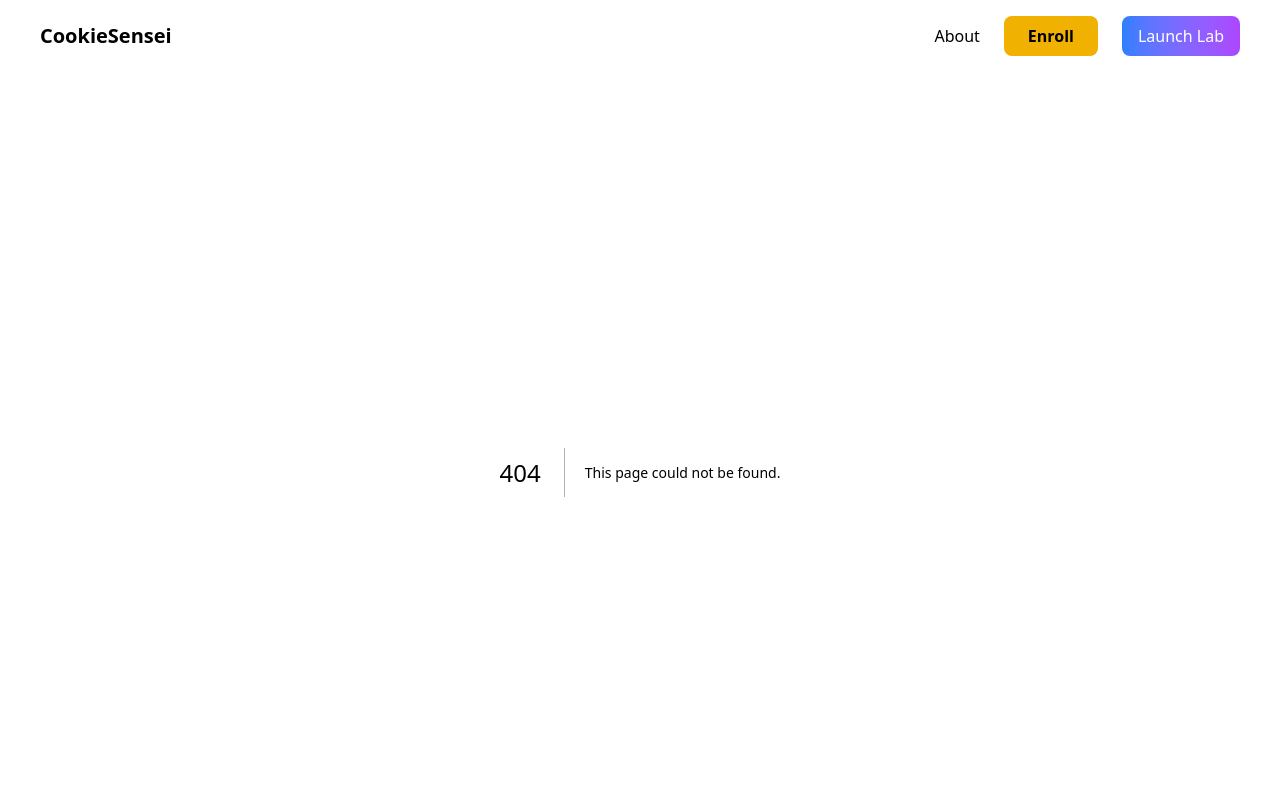
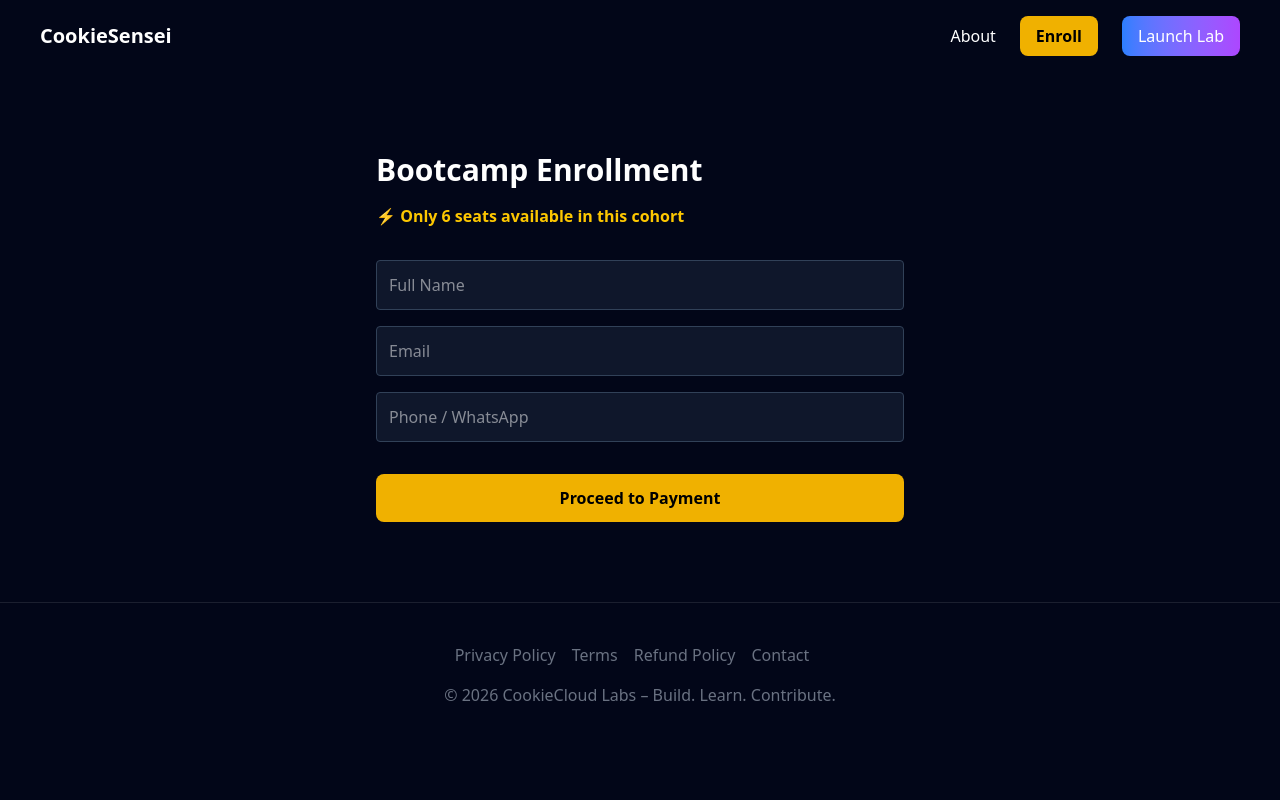
Before and after one commit to cookieSensei/cookiecloudlabs, a Next.js app: page /enroll in a window 1280 px wide. Before the commit this address had no page. Shown: the top 800 px of the page. Built offline with nearby package versions, Linux system fonts and the light colour scheme.

Commit message:
WARNING: trying some changes with enroll button, not working locally though, but might work on vps

```diff
--- /dev/null
+++ b/app/enroll/page.tsx
@@ -0,0 +1,107 @@
+"use client";
+
+import { useState } from "react";
+
+export default function EnrollPage() {
+
+  const [name, setName] = useState("");
+  const [email, setEmail] = useState("");
+  const [phone, setPhone] = useState("");
+
+  async function handleSubmit(e:any) {
+    e.preventDefault();
+
+    try {
+
+      const res = await fetch("/api/create-order", {
+        method: "POST"
+      });
+
+      const order = await res.json();
+
+      const options = {
+        key: process.env.NEXT_PUBLIC_RAZORPAY_KEY,
+        amount: order.amount,
+        currency: "INR",
+        order_id: order.id,
+        name: "CookieSensei Bootcamp",
+        description: "AI/ML Engineering Bootcamp",
+
+        prefill: {
+          name,
+          email,
+          contact: phone
+        },
+
+        handler: function () {
+          alert("Payment successful! Welcome to the bootcamp.");
+        }
+      };
+
+      const rzp = new (window as any).Razorpay(options);
+      rzp.open();
+
+    } catch (err) {
+
+      console.error(err);
+      alert("Payment initialization failed");
+
+    }
+  }
+
+  return (
+
+    <main className="max-w-xl mx-auto py-20 px-6">
+
+      <h1 className="text-3xl font-bold mb-4">
+        Bootcamp Enrollment
+      </h1>
+
+      <p className="text-yellow-400 mb-8 font-semibold">
+        ⚡ Only 6 seats available in this cohort
+      </p>
+
+      <form
+        onSubmit={handleSubmit}
+        className="flex flex-col gap-4"
+      >
+
+        <input
+          type="text"
+          placeholder="Full Name"
+          required
+          value={name}
+          onChange={(e)=>setName(e.target.value)}
+          className="p-3 rounded bg-slate-900 border border-slate-700"
+        />
+
+        <input
+          type="email"
+          placeholder="Email"
+          required
+          value={email}
+          onChange={(e)=>setEmail(e.target.value)}
+          className="p-3 rounded bg-slate-900 border border-slate-700"
+        />
+
+        <input
+          type="tel"
+          placeholder="Phone / WhatsApp"
+          required
+          value={phone}
+          onChange={(e)=>setPhone(e.target.value)}
+          className="p-3 rounded bg-slate-900 border border-slate-700"
+        />
+
+        <button
+          type="submit"
+          className="bg-yellow-500 text-black font-semibold py-3 rounded-lg mt-4"
+        >
+          Proceed to Payment
+        </button>
+
+      </form>
+
+    </main>
+  );
+}
--- a/components/Navbar.tsx
+++ b/components/Navbar.tsx
@@ -2,7 +2,7 @@
 
 import Link from "next/link";
 import { useState } from "react";
-import EnrollButton from "./EnrollButton";
+
 
 export default function Navbar() {
 
@@ -25,7 +25,12 @@ export default function Navbar() {
           About
         </Link>
 
-        <EnrollButton />
+        <Link
+          href="/enroll"
+          className="bg-yellow-500 text-black px-4 py-2 rounded-lg font-semibold"
+        >
+          Enroll
+        </Link>
 
         <Link
           href="https://code.cookiesensei.com"
@@ -54,7 +59,12 @@ export default function Navbar() {
             About
           </Link>
 
-          <EnrollButton />
+          <Link
+            href="/enroll"
+            className="bg-yellow-500 text-black px-4 py-2 rounded-lg font-semibold text-center"
+          >
+            Enroll
+          </Link>
 
           <Link
             href="https://code.cookiesensei.com"
```
